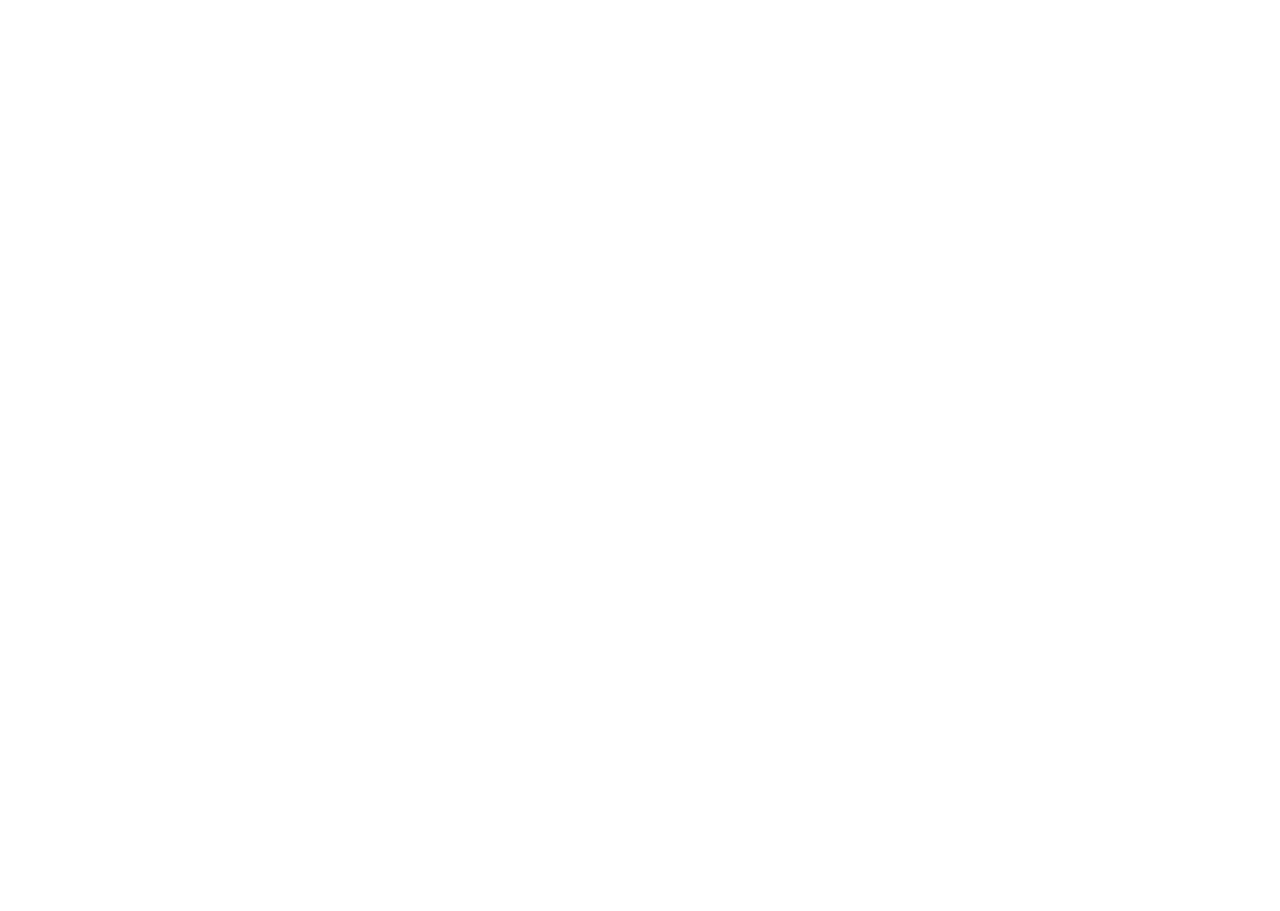
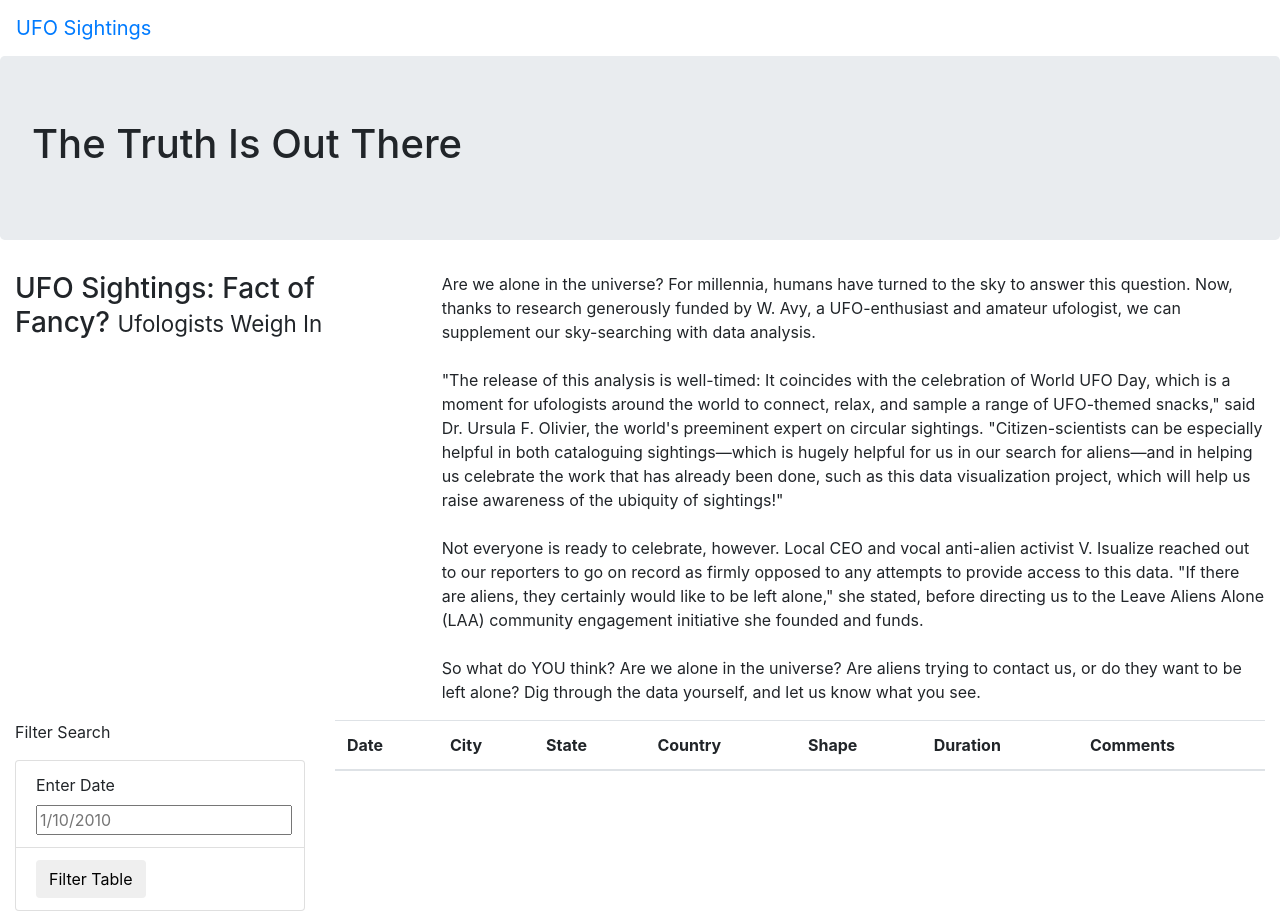
Before and after one commit to jrauschnot/ufos, a plain HTML site: page index.html in a window 1280 px wide. Before the commit the page ends 800 px from the top, so only its background shows below. Drawn offline with nearby package versions, Linux system fonts and the light colour scheme.

Commit message:
Added Table Skeleton

```diff
--- a/index.html
+++ b/index.html
@@ -4,9 +4,74 @@
     <meta charset="UTF-8">
     <meta http-equiv="X-UA-Compatible" content="IE=edge">
     <meta name="viewport" content="width=device-width, initial-scale=1.0">
-    <title>Document</title>
+    <title>UFO FINDER</title>
+    <link
+      rel="stylesheet"
+      href="https://maxcdn.bootstrapcdn.com/bootstrap/4.0.0/css/bootstrap.min.css"
+      integrity="sha384-Gn5384xqQ1aoWXA+058RXPxPg6fy4IWvTNh0E263XmFcJlSAwiGgFAW/dAiS6JXm"
+      crossorigin="anonymous"
+    />
+    <link rel="stylesheet" href="static/css/style.css">
 </head>
 <body>
+    <div class="wrapper">
+        <nav class="navbar navbar-expand-lg">
+            <a class="navbar-brand" href="index.html">UFO Sightings</a>
+        </nav>
+        <div class="jumbotron">
+            <h1>The Truth Is Out There</h1>
+        </div>
+        <div class="container-fluid">
+            <div class="row">
+              <div class="col-md-4">
+                <h3>UFO Sightings: Fact of Fancy? <small>Ufologists Weigh In</small></h3>
+              </div>
+              <div class="col-md-8">
+                <p>
+                  Are we alone in the universe? For millennia, humans have turned to the sky to answer this question. Now, thanks to research generously funded by W. Avy, a UFO-enthusiast and amateur ufologist, we can supplement our sky-searching with data analysis.<br><br>"The release of this analysis is well-timed: It coincides with the celebration of World UFO Day, which is a moment for ufologists around the world to connect, relax, and sample a range of UFO-themed snacks," said Dr. Ursula F. Olivier, the world's preeminent expert on circular sightings. "Citizen-scientists can be especially helpful in both cataloguing sightings—which is hugely helpful for us in our search for aliens—and in helping us celebrate the work that has already been done, such as this data visualization project, which will help us raise awareness of the ubiquity of sightings!"<br><br>Not everyone is ready to celebrate, however. Local CEO and vocal anti-alien activist V. Isualize reached out to our reporters to go on record as firmly opposed to any attempts to provide access to this data. "If there are aliens, they certainly would like to be left alone," she stated, before directing us to the Leave Aliens Alone (LAA) community engagement initiative she founded and funds.<br><br>So what do YOU think? Are we alone in the universe? Are aliens trying to contact us, or do they want to be left alone? Dig through the data yourself, and let us know what you see.
+                </p>
+              </div>
+            </div>
+        </div>
+        <div class="container-fluid">
+            <div class="row">
+              <div class="col-md-3">
+                <form>
+                    <p>Filter Search</p>
+                </form>
+                <ul class="list-group">
+                    <li class="list-group-item">
+                        <label for="date">Enter Date</label>
+                        <input type="text" placeholder="1/10/2010" id="datetime" />
 
+                    </li>
+                    <li class="list-group-item">
+                        <button id="filter-btn" type="button" class="btn btn-default">Filter Table</button>
+
+                    </li>
+
+                </ul>
+
+              </div>
+              <div class="col-md-9">
+                <table class="table table-striped">
+                    <thead>
+                      <tr>
+                        <th>Date</th>
+                        <th>City</th>
+                        <th>State</th>
+                        <th>Country</th>
+                        <th>Shape</th>
+                        <th>Duration</th>
+                        <th>Comments</th>
+                      </tr>
+                    </thead>
+                    <tbody></tbody>
+                </table>
+
+              </div>
+            </div>
+        </div>
+    </div>
 </body>
 </html>
```
